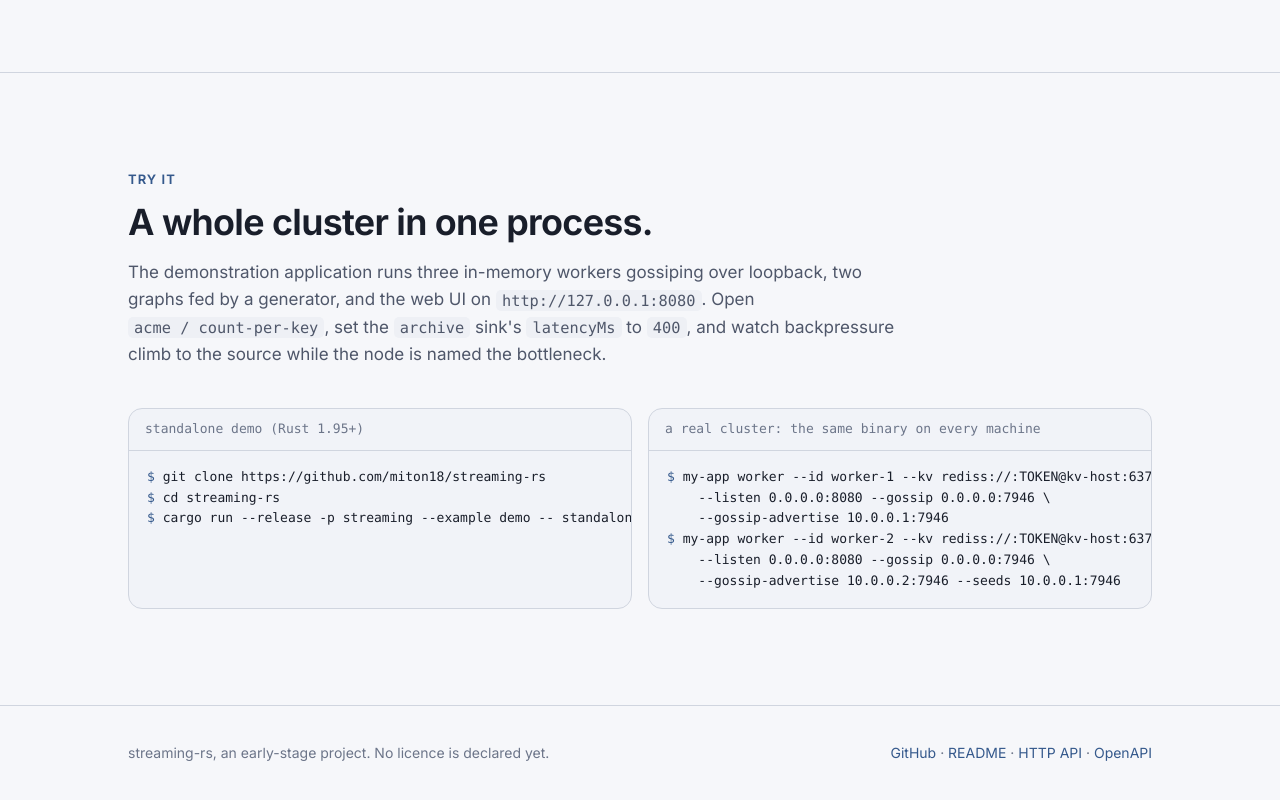
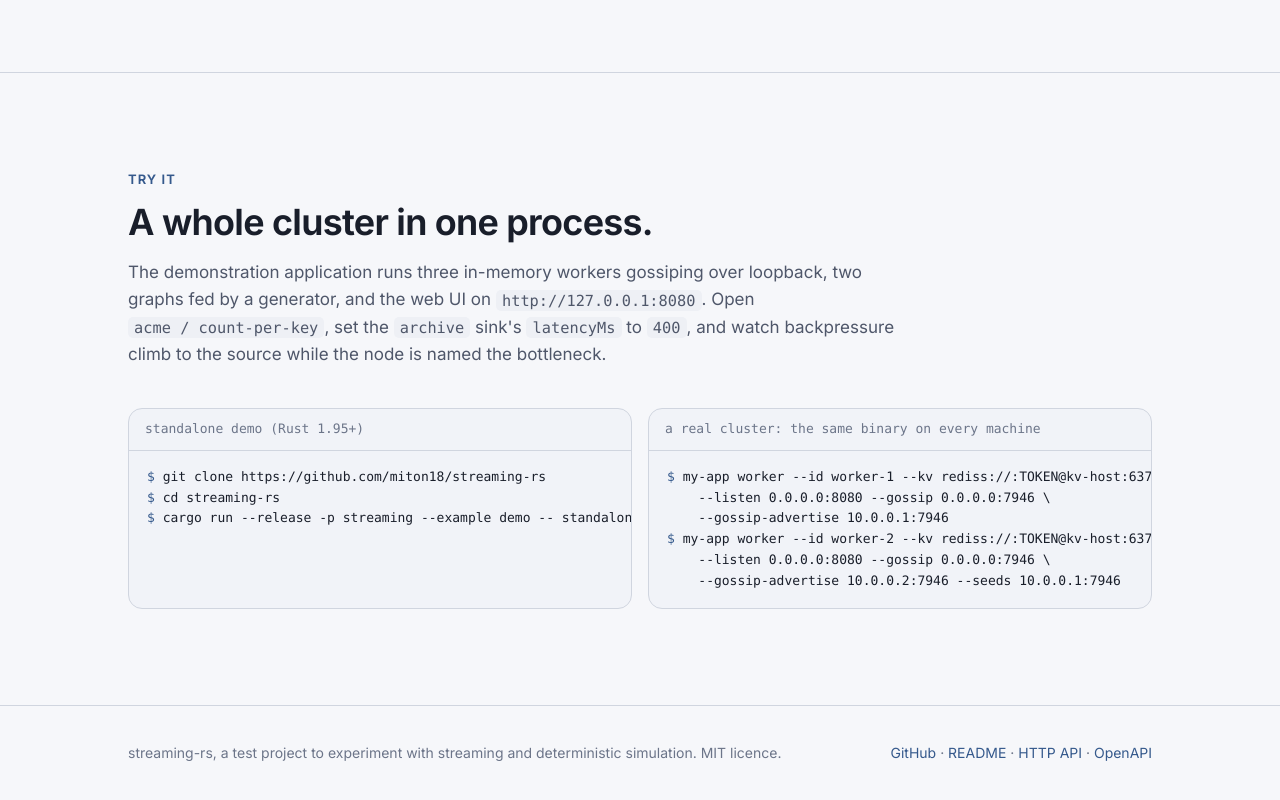
Before and after one commit to miton18/streaming-rs, a plain HTML site: page docs/index.html in a window 1280 px wide. Shown: the part 9520-10320 px from the top of the page. Drawn offline with Linux system fonts and the light colour scheme.

Commit message:
License the project under MIT and call it a test project
The README and the project page now say streaming-rs exists to experiment
with stream processing and deterministic simulation. Every crate inherits
license = "MIT" from the workspace.

Co-Authored-By: Claude Opus 5.5 <noreply@anthropic.com>
Claude-Session: https://claude.ai/code/session_01En4eFn1iBSivFgjvsKxx2y

```diff
--- a/docs/index.html
+++ b/docs/index.html
@@ -702,7 +702,7 @@ g.sink(decoded, <span class="s">"archive"</span>, <span class="t">Archive</span>
 
 <footer>
   <div class="wrap">
-    <span>streaming-rs, an early-stage project. No licence is declared yet.</span>
+    <span>streaming-rs, a test project to experiment with streaming and deterministic simulation. MIT licence.</span>
     <span><a href="https://github.com/miton18/streaming-rs">GitHub</a> · <a href="https://github.com/miton18/streaming-rs/blob/main/README.md">README</a> · <a href="https://github.com/miton18/streaming-rs/blob/main/docs/http-api.md">HTTP API</a> · <a href="openapi.json">OpenAPI</a></span>
   </div>
 </footer>
```
Also changed, not shown: 16 other files.
